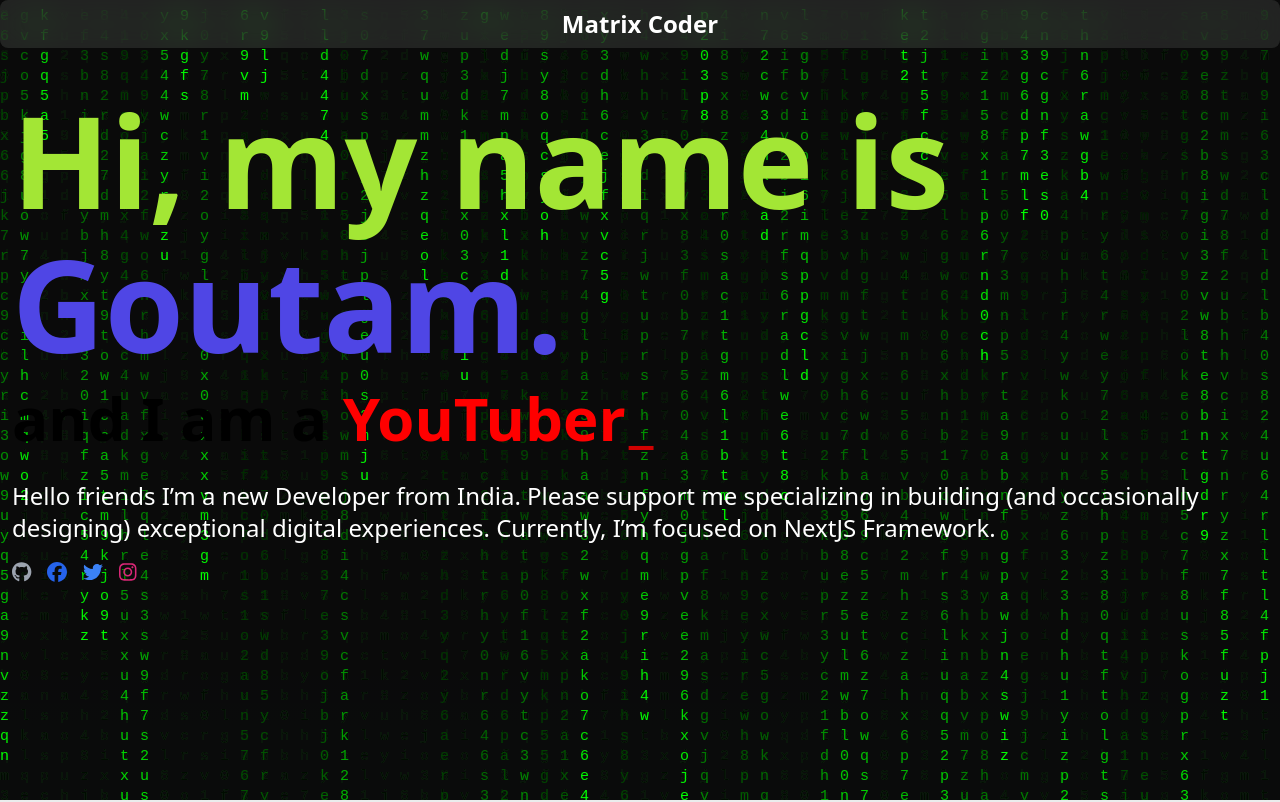
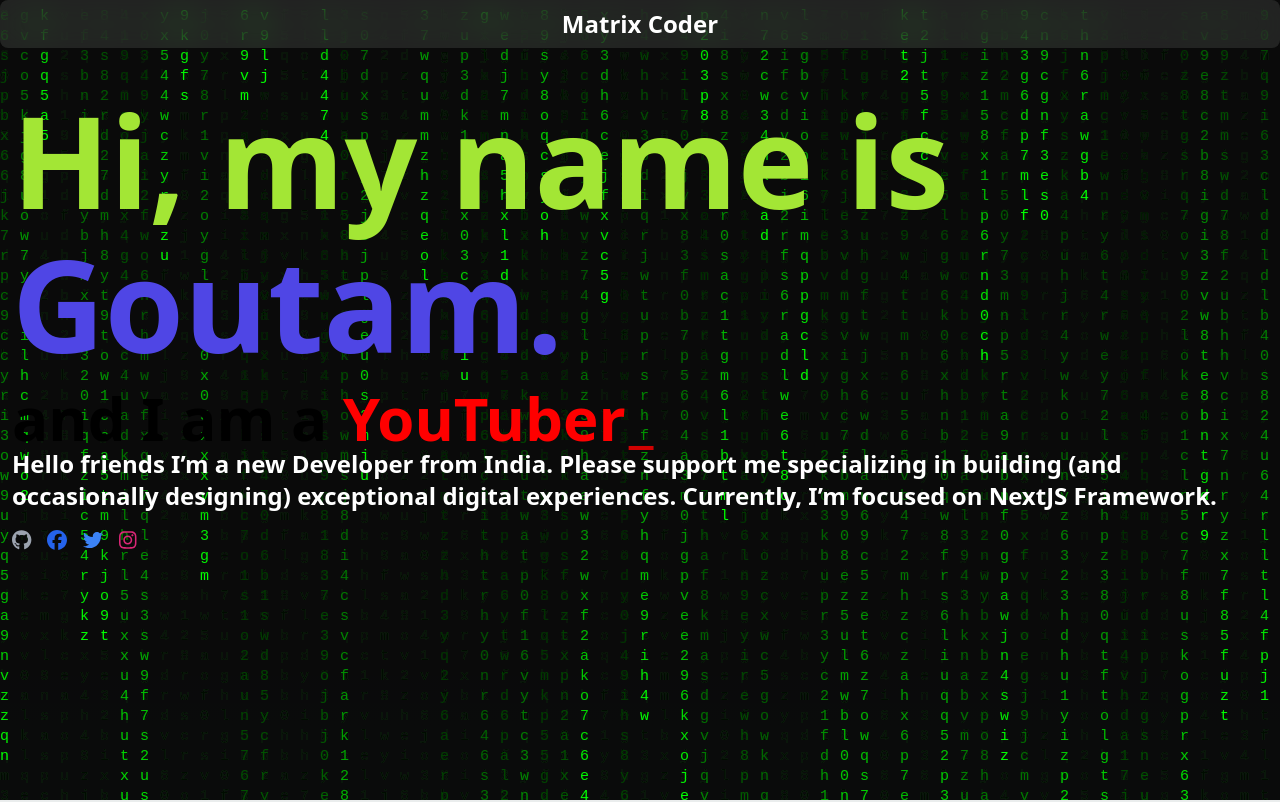
Before and after one commit to MatrixCoder0101/MatrixCoder0101.github.io, a Next.js app: page / in a window 1280 px wide. Shown: the top 802 px of the page. Built offline with nearby package versions, Linux system fonts and the light colour scheme.

Commit message:
update src/components/Hero.js

```diff
--- a/src/components/Hero.js
+++ b/src/components/Hero.js
@@ -36,12 +36,12 @@
                     />
                 </span>
             </h2>
-            <p className="text-white sm:text-lg lg:text-2xl mt-8">
+            <b className="text-white sm:text-lg lg:text-2xl mt-8">
                 Hello friends I’m a new Developer from India. Please support me
                 specializing in building (and occasionally designing)
                 exceptional digital experiences. Currently, I’m focused on
                 NextJS Framework.
-            </p>
+            </b>
             <div className="flex mt-4">
                 <a
                     href="https://github.com/MatrixCoder0101"
```
